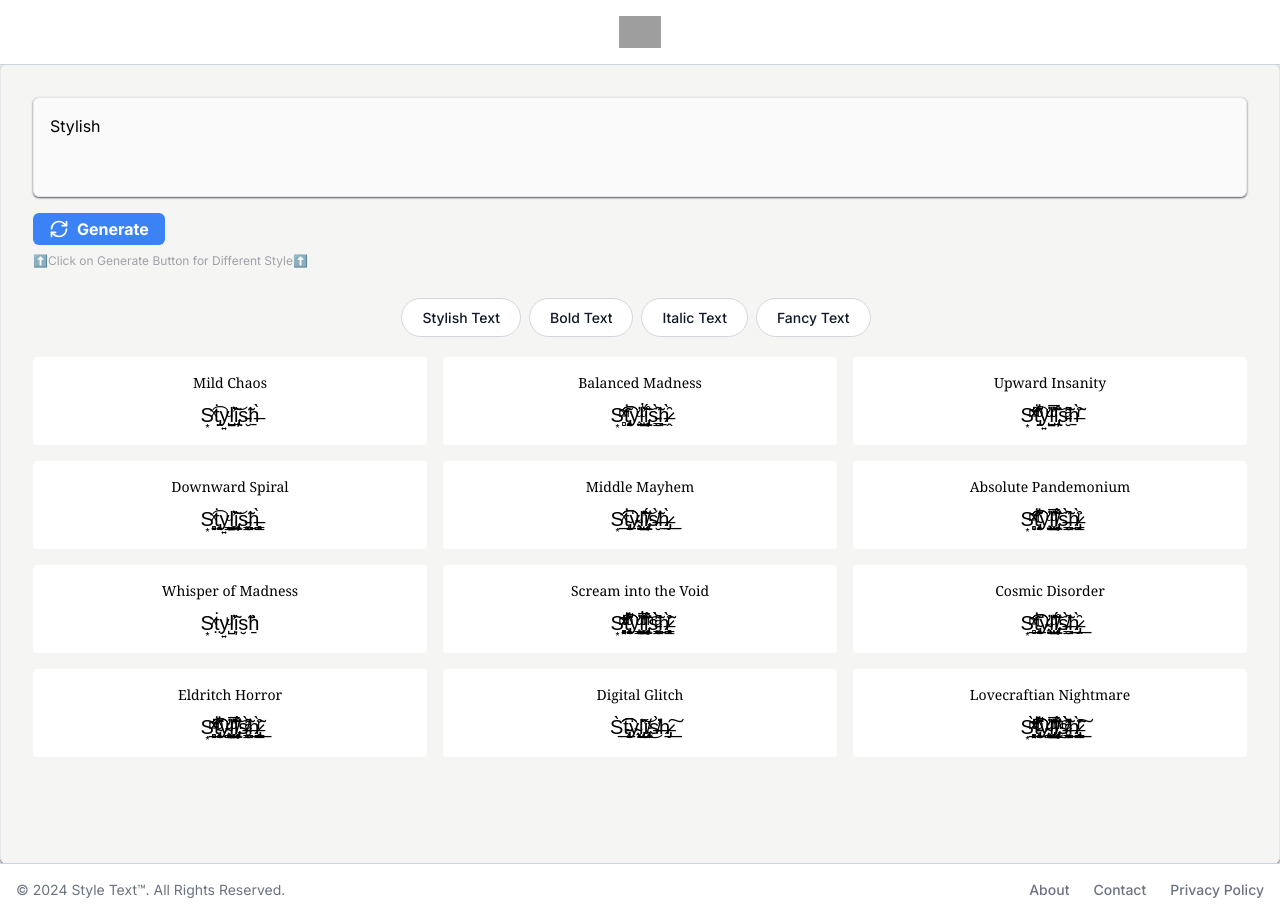
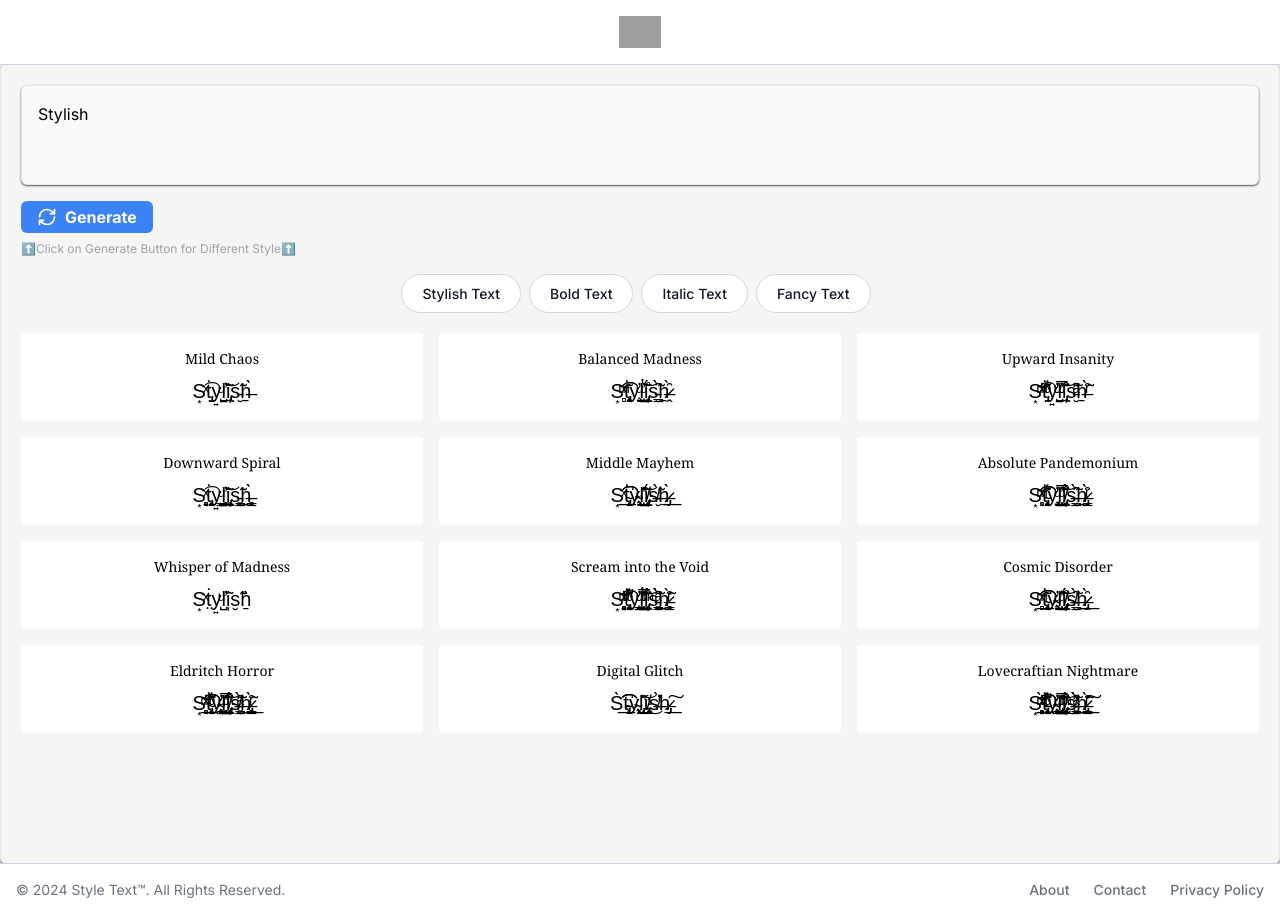
Before and after one commit to AnkushChharri/cfnjst, a Next.js app: page /ZalgoText in a window 1280 px wide. Built offline with nearby package versions, Linux system fonts and the light colour scheme; grey boxes are pictures that could not be loaded.

Commit message:
working now

```diff
--- a/src/app/BoldTextStyles/ItalicTextStyles/page.js
+++ b/src/app/BoldTextStyles/ItalicTextStyles/page.js
@@ -199,7 +199,7 @@ const SearchComponent = () => {
             {error ? (
                 <p className="error-message">{error}</p>
             ) : (
-                <div tabIndex={-1} className="mx-4 space-y-5 *:flex *:flex-col *:items-center *:text-center *:gap-y-2">
+                <div tabIndex={-1} className="mx-4 space-y-5 *:flex *:flex-col *:items-center *:text-center *:gap-y-2 pt-3">
                     {Object.entries(result.styled_texts || {}).map(([key, value]) => (
                         <div key={key} className="*:w-full  first:[&>*]:rounded-t-lg last:[&>*]:rounded-b-lg *:cursor-pointer">
                             {isLoading ? (
--- a/src/app/BoldTextStyles/page.js
+++ b/src/app/BoldTextStyles/page.js
@@ -204,7 +204,7 @@ const SearchComponent = () => {
             {error ? (
                 <p className="error-message">{error}</p>
             ) : (
-                <div tabIndex={-1} className="mx-4 space-y-5 *:flex *:flex-col *:items-center *:text-center *:gap-y-2  ">
+                <div tabIndex={-1} className="mx-4 space-y-5 *:flex *:flex-col *:items-center *:text-center *:gap-y-2 pt-3">
                     {Object.entries(result.styled_texts || {}).map(([key, value]) => {
                         const boldStyles = filterStyles(value?.styles || {});
                         if (Object.keys(boldStyles).length === 0) return null; // Skip categories with no bold styles
--- a/src/app/ZalgoText/ZalgoTextConverter.js
+++ b/src/app/ZalgoText/ZalgoTextConverter.js
@@ -111,7 +111,7 @@ const ZalgoTextConverter = () => {
     }, []);
 
     return (
-        <div className="flex flex-col h-full max-w-7xl mx-auto p-4">
+        <div className="max-w-7xl m-auto p-1">
             <div className="flex mb-4">
                 <textarea
                     ref={textareaRef}
@@ -135,7 +135,7 @@ const ZalgoTextConverter = () => {
                 <p className="text-xs font-weight: 500; text-zinc-400 mt-2">⬆️Click on Generate Button for Different Style⬆️</p>
             </div>
 
-            <div className=" text-center pb-3 pt-5  overflow-x-auto" style={{ width: '100%', whiteSpace: 'nowrap' }}>
+            <div className=" text-center pt-2 pb-3  overflow-x-auto" style={{ width: '100%', whiteSpace: 'nowrap' }}>
 
                 <Link href="/" className="text-gray-900 bg-white border border-gray-300 focus:outline-none hover:bg-gray-100 focus:ring-4 focus:ring-gray-100 font-medium rounded-full text-sm px-5 py-2.5 me-2 mb-2 dark:bg-gray-800 dark:text-white dark:border-gray-600 dark:hover:bg-gray-700 dark:hover:border-gray-600 dark:focus:ring-gray-700">
                     Stylish Text
```
